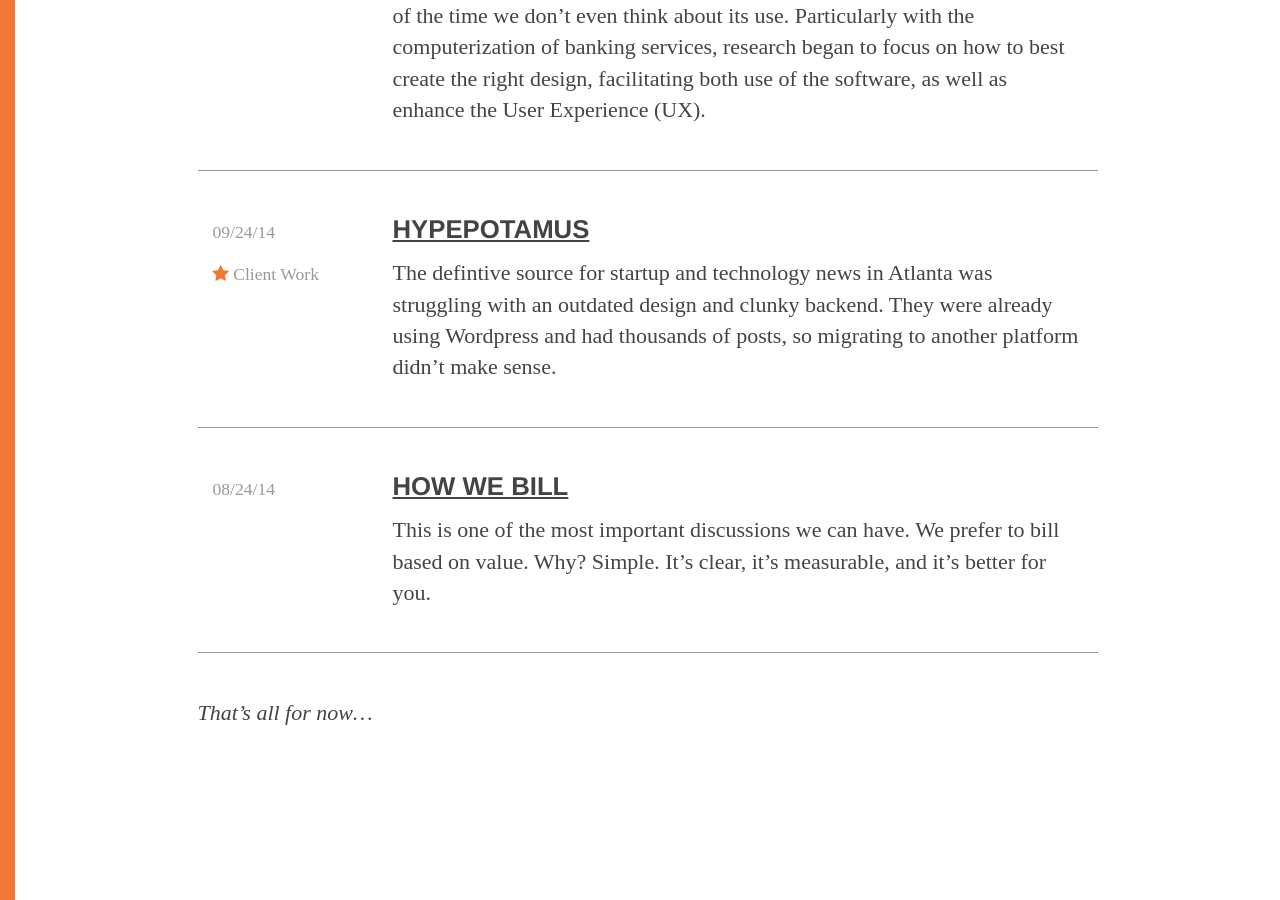
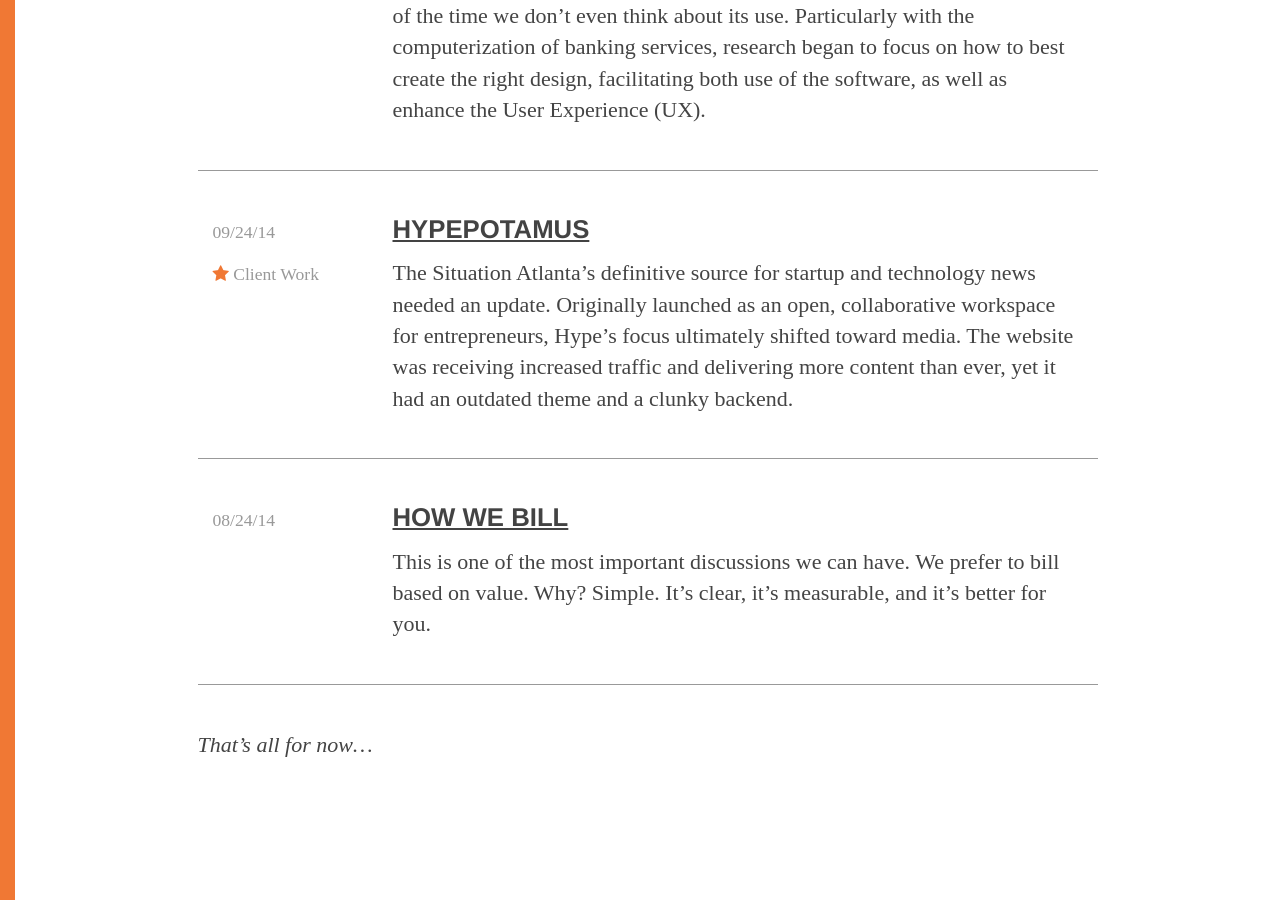
Before and after one commit to ninelabs/ninelabs.com, a Jekyll site: the page built from notes/index.html, in a window 1280 px wide and 900 px high, scrolled down 2050 px. Built offline with Jekyll 4.4.1, drawn with Linux system fonts in a browser that asks for light colours; nearby versions of some CDN libraries; Markdown is read by kramdown in place of the engine named in the settings; the list of posts is cut into pages by our own code; some of the changed lines change nothing that is shown.

Commit message:
Added content to Hypepotamus post

```diff
--- a/_posts/2014-09-24-hypepotamus.md
+++ b/_posts/2014-09-24-hypepotamus.md
@@ -10,6 +10,13 @@
   services: Creative Direction, Visual Design, Front-end Design, Technical Implementation
   url: http://www.hypepotamus.com
 ---
-The defintive source for startup and technology news in Atlanta was struggling with an outdated design and clunky backend. They were already using Wordpress and had thousands of posts, so migrating to another platform didn&rsquo;t make sense.
+## The Situation
+Atlanta's definitive source for startup and technology news needed an update. Originally launched as an open, collaborative workspace for entrepreneurs, Hype's focus ultimately shifted toward media. The website was receiving increased traffic and delivering more content than ever, yet it had an outdated theme and a clunky backend.
 
-We helped revitalize their image with a new theme customized to their needs. Our Dev-Ops team also helped improve the performance of the website by auditing all the installed plugins and optimizing how all the pieces work together.
+## The Solution
+With thousands of posts already on a WordPress blog, migrating to another platform didn't make sense. Instead, we helped revitalize Hype's image with a theme customized to their needs. Our Dev-Ops team cloned the existing site, built a new one, and synced the content into its revitalized home, with a new theme and a restructured backend. We performed a plugin audit and ran tests to make sure the site was performing optimally.
+
+## The Outcome
+Hypepotamus' site is now as well-oiled a machine as its media team. All of the content and history has been preserved, but the site loads faster and presents a cleaner face to the world. Editor Tricia Whitlock brought a wealth of ideas to the table, and she was pleased that our team was able to organize and craft them into exactly what she needed. With everyone involed being communicative and responsive, we were able to complete this project on a short timeframe.
+
+From start to finish, Hyepotamus' revamp took just under 60 hours of work. Looking for something similar? Check out our [Small Batch Sessions](https://ninelabs.com/sessions/) to see if a short-term commitment might be the right fit for your branding needs!
```
